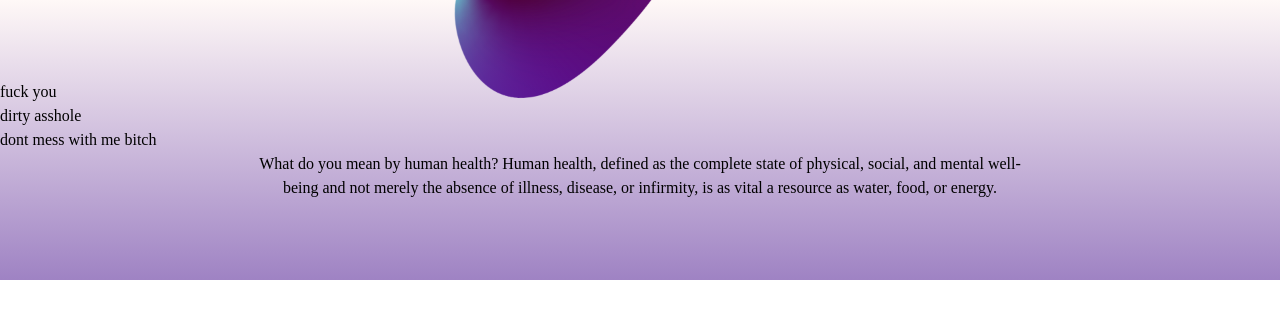
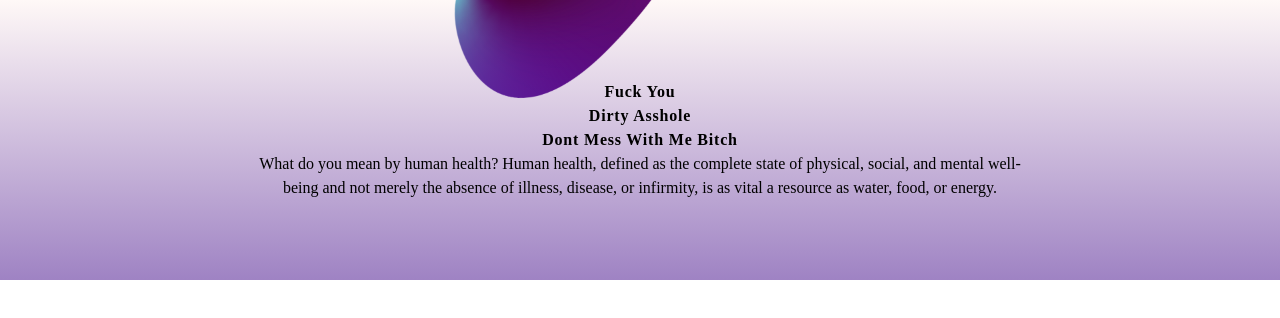
Before and after one commit to mrg25mrg25/july12, a Next.js app: page /Health in a window 1280 px wide. Shown: the top 318 px of the page. Built offline with nearby package versions, Linux system fonts and the light colour scheme.

Commit message:
fuck you

```diff
--- a/app/(nicola)/Health/page.tsx
+++ b/app/(nicola)/Health/page.tsx
@@ -4,7 +4,7 @@ export default function page() {
   return (
   <div className="health">
     <div className="main py-20">
-      <div className="text">
+      <div className="text capitalize text-center font-bold tracking-wider">
         <p>fuck you</p>
         <p>dirty asshole</p>
         <p>dont mess with me bitch</p>
```
